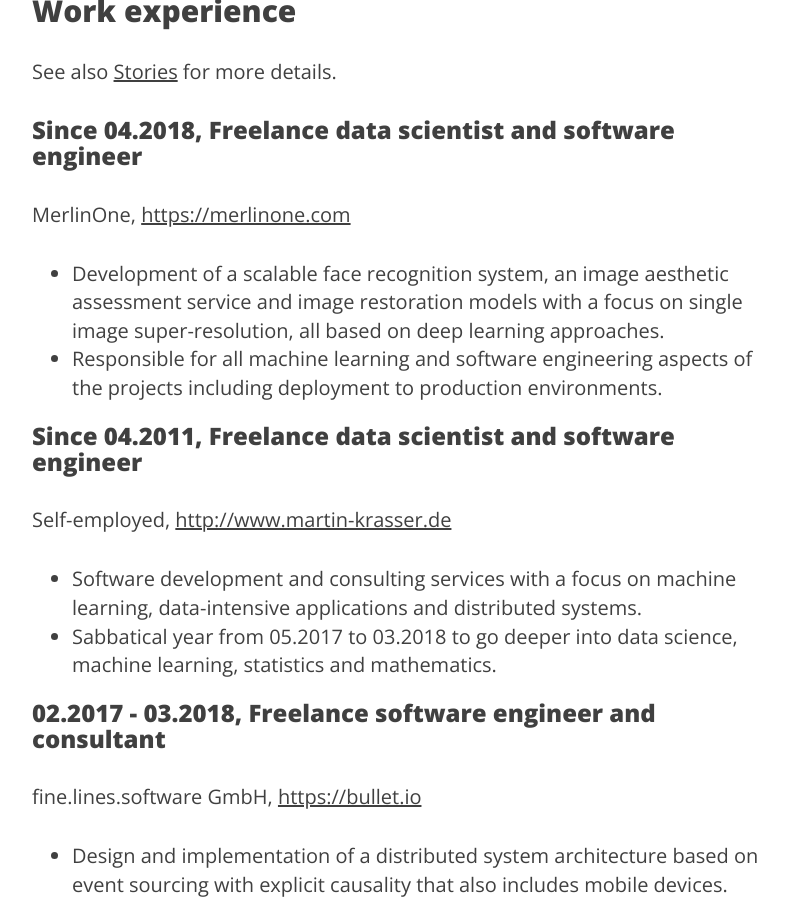
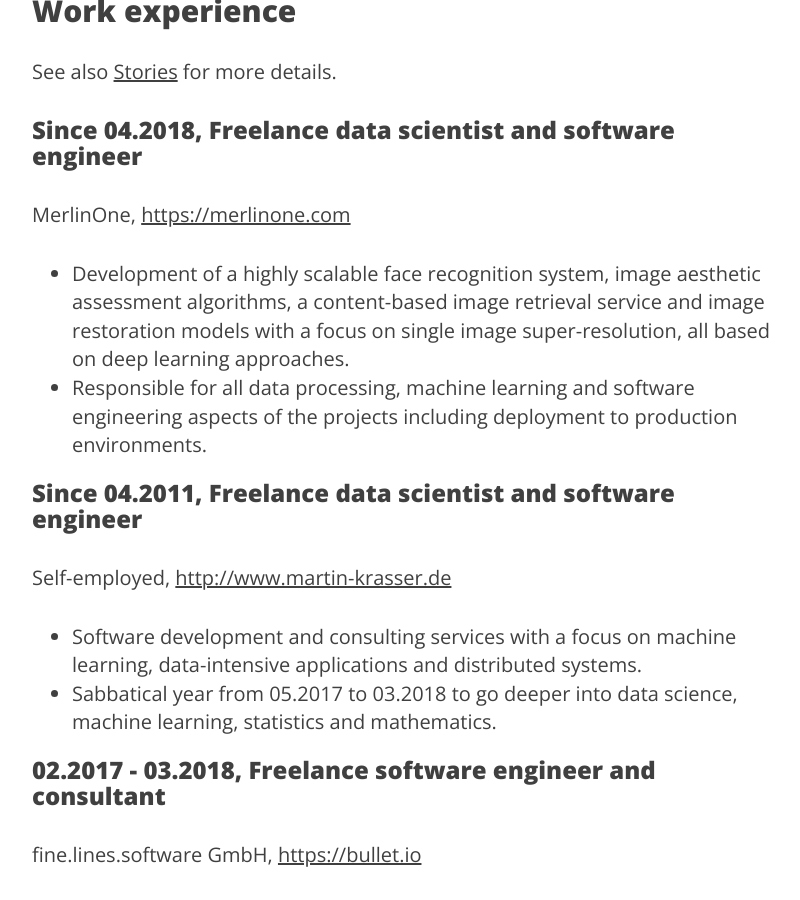
Before and after one commit to krasserm/krasserm.github.io, a Jekyll site: the page built from resume.md, in a window 1280 px wide and 900 px high, scrolled down 937 px. Shown: the whole window, without its empty margins (233-1033 px from the left). Built offline with Jekyll 4.4.1, drawn with Linux system fonts in a browser that asks for light colours; some of the changed text lies outside the part shown.

Commit message:
Minor resume and stories updates

```diff
--- a/resume.md
+++ b/resume.md
@@ -36,10 +36,11 @@
 
 MerlinOne, [https://merlinone.com](https://merlinone.com)
 
-- Development of a scalable face recognition system, an image aesthetic assessment service and image restoration models
-  with a focus on single image super-resolution, all based on deep learning approaches.
-- Responsible for all machine learning and software engineering aspects of the projects including deployment to production
-environments.
+- Development of a highly scalable face recognition system, image aesthetic assessment algorithms, a content-based image
+  retrieval service and image restoration models with a focus on single image super-resolution, all based on deep learning
+  approaches.
+- Responsible for all data processing, machine learning and software engineering aspects of the projects including deployment
+  to production environments.
 
 ### Since 04.2011, Freelance data scientist and software engineer
 
```
Also changed, not shown: other parts of resume.md (+2 -1 lines), stories.md (+3 -2 lines).
